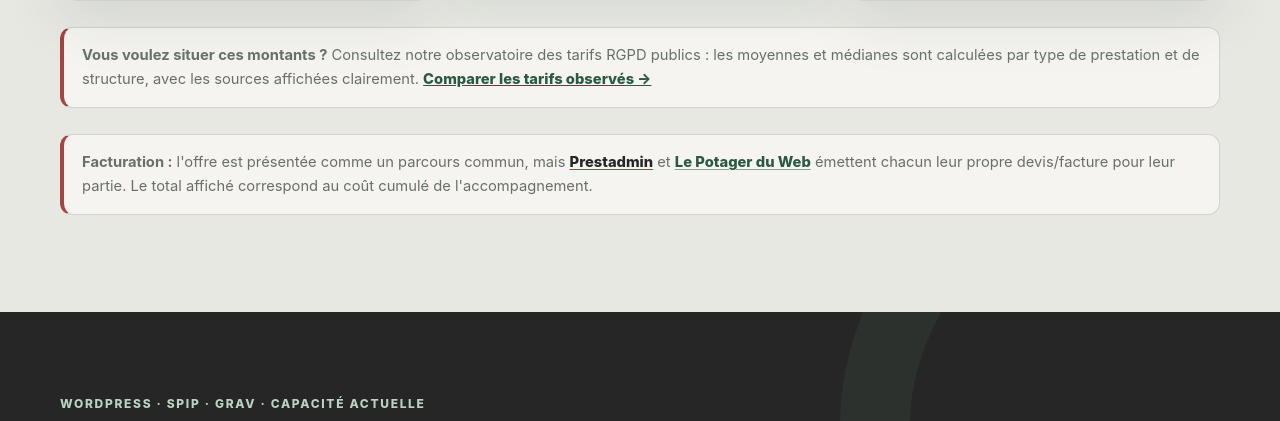
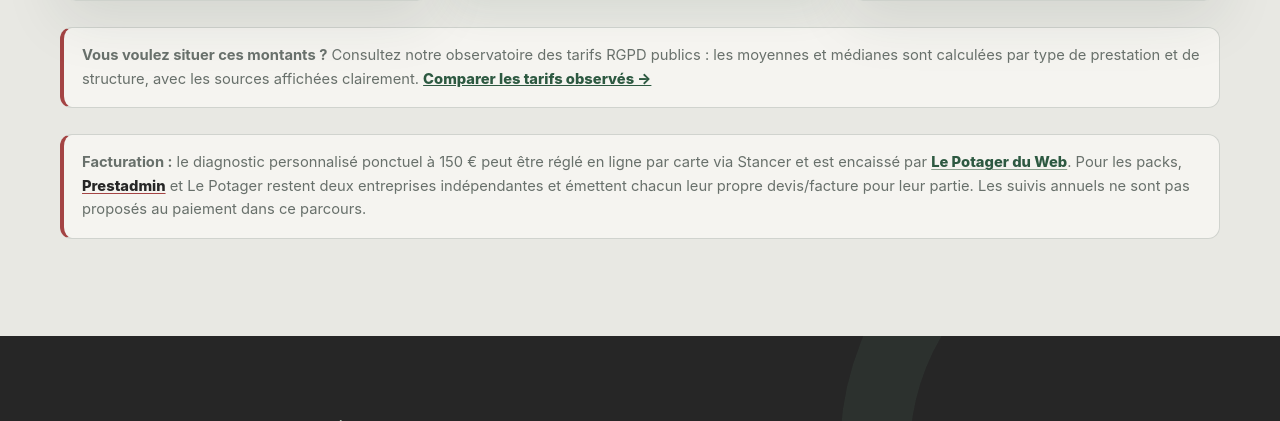
Before and after one commit to jasmin-abernathy/rgpd-lepotager, a PHP site: page / in a window 1280 px wide. Shown: the part 3634-4055 px from the top of the page. Run offline with PHP 8.4, Linux system fonts and the light colour scheme; some libraries are stand-ins or nearby versions.

Commit message:
Clarify one-off RGPD billing

```diff
--- a/index.part03.php
+++ b/index.part03.php
@@ -5,8 +5,7 @@
             </p>
 
             <p class="billing-note">
-                <strong>Facturation :</strong> l'offre est présentée comme un parcours commun, mais <a class="provider-link admin-link" href="https://www.prestadmin57.fr" target="_blank" rel="noopener noreferrer">Prestadmin</a> et <a class="provider-link potager-link" href="https://www.lepotager.org" target="_blank" rel="noopener noreferrer">Le Potager du Web</a>
-                émettent chacun leur propre devis/facture pour leur partie. Le total affiché correspond au coût cumulé de l'accompagnement.
+                <strong>Facturation :</strong> le diagnostic personnalisé ponctuel à 150 € peut être réglé en ligne par carte via Stancer et est encaissé par <a class="provider-link potager-link" href="https://www.lepotager.org" target="_blank" rel="noopener noreferrer">Le Potager du Web</a>. Pour les packs, <a class="provider-link admin-link" href="https://www.prestadmin57.fr" target="_blank" rel="noopener noreferrer">Prestadmin</a> et Le Potager restent deux entreprises indépendantes et émettent chacun leur propre devis/facture pour leur partie. Les suivis annuels ne sont pas proposés au paiement dans ce parcours.
             </p>
         </div>
     </section>
```
